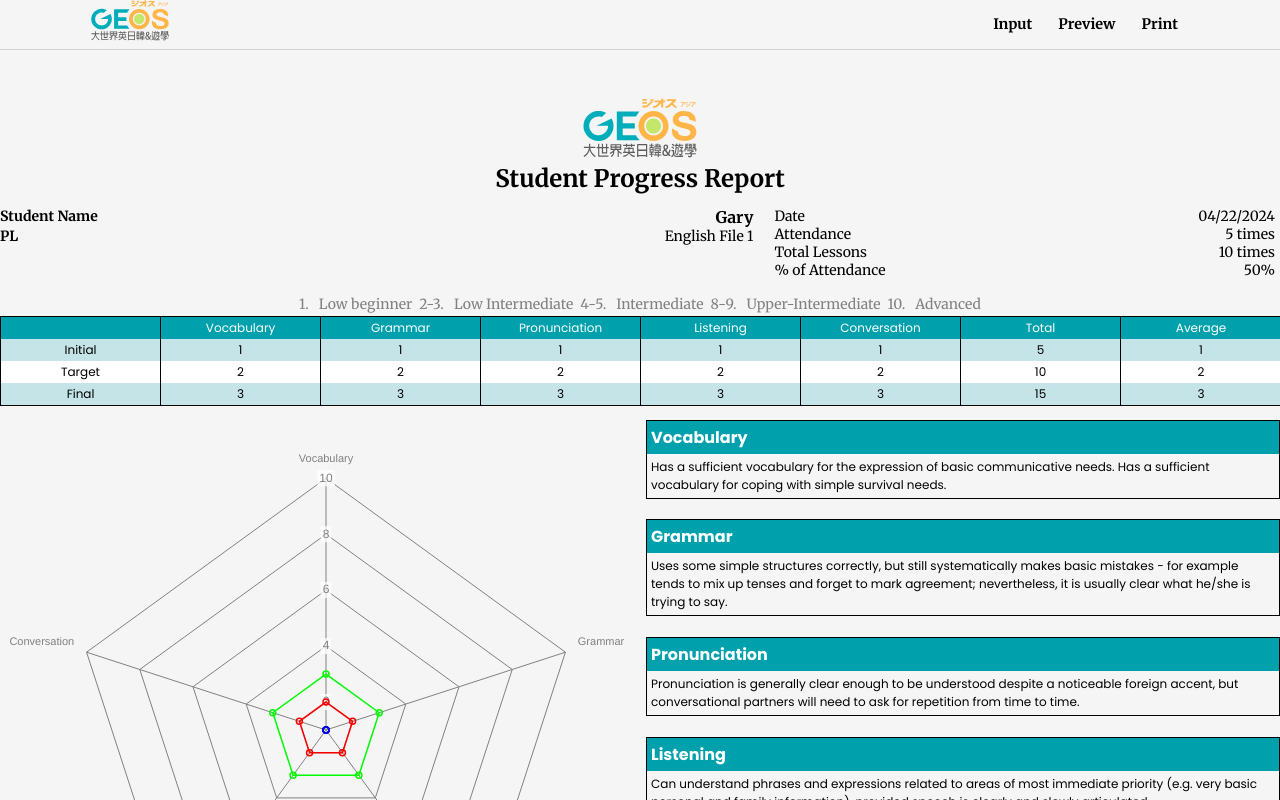
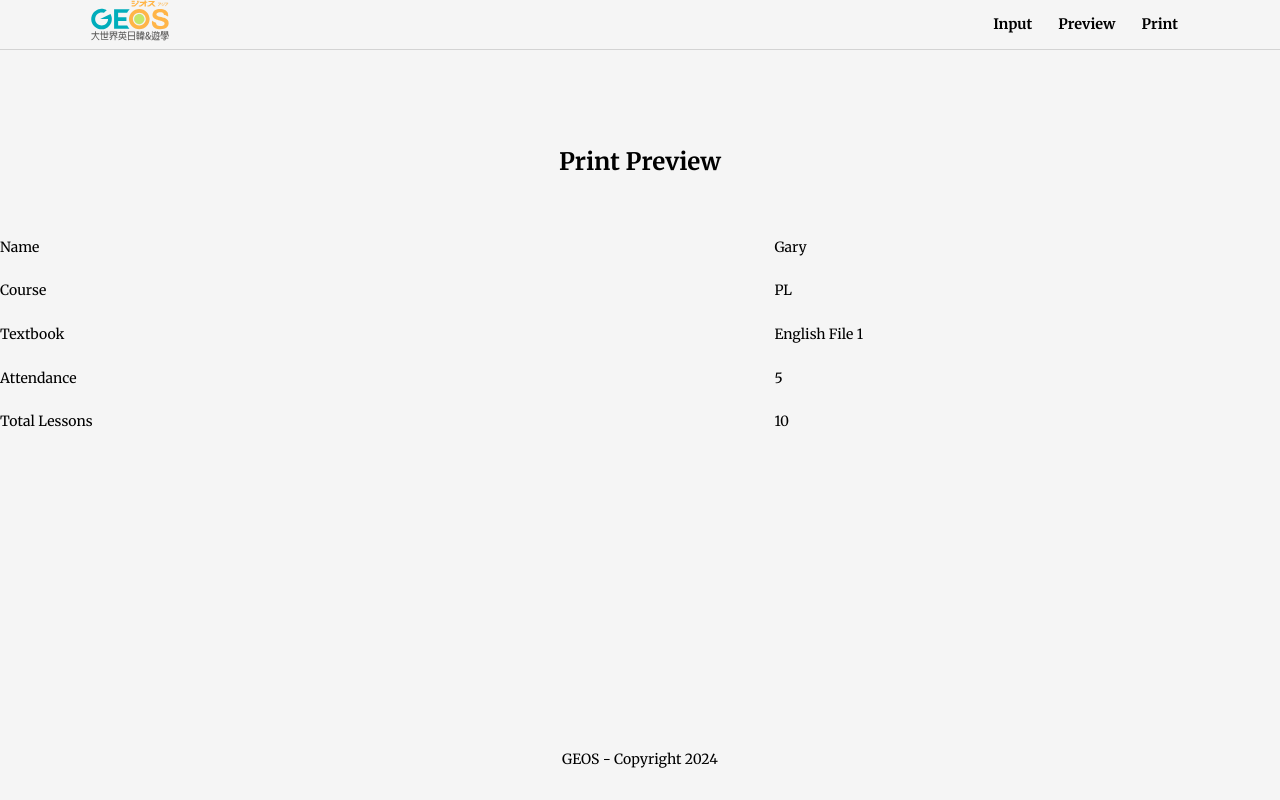
Before and after one commit to xsymmetry9/geos, a React app: page / in a window 1280 px wide. Both pictures are taken after a click on the item "Preview". Shown: the top 800 px of the page. Built offline with nearby package versions, Linux system fonts and the light colour scheme.

Commit message:
Moved style

```diff
--- a/src/pages/App.jsx
+++ b/src/pages/App.jsx
@@ -3,7 +3,7 @@ import Header from "../components/Header/Header"
 import Footer from '../components/Footer/Footer'
 import Form from './Form/Form';
 import Preview from "./Preview/Preview";
-import ToPrint from './ToPrint';
+import Print from './Print/Print';
 import Student from '../components/Student'
 import Level from '../components/Levels'
 
@@ -78,7 +78,7 @@ const App = () =>{
     const contents = {
         "input": <Form data ={data} handleData={handleData} handleLevels={handleLevels} handleSubmit = {handleSubmit} />,
         "preview": <Preview {...data}/>,
-        "print": <ToPrint {...data}/>}
+        "print": <Print {...data}/>}
     return (
         <>
             <Header navControl = {navControl}/>
--- a/src/pages/Preview/Preview.jsx
+++ b/src/pages/Preview/Preview.jsx
@@ -1,11 +1,50 @@
 import React from "react";
-import PlotPage from "../../components/PlotPage";
 import "./Preview.scss";
 
 const Preview = (data) =>{
+    const {
+        name,
+        course,
+        textbook,
+        attendance,
+        totalLessons
+    } = data;
+    console.log(data);
     return(
         <>
-            <PlotPage {...data}/>
+            <div className="block">
+                <h1 className="title">Print Preview</h1>
+            </div>
+            <section id="personalInformation" className="single-columns">
+                    <div className="even-columns">
+                        <p>Name</p>
+                        <p>{name}</p>
+                    </div>
+                    <div className="even-columns">
+                        <p>Course</p>
+                        <p>{course}</p>
+                    </div>
+                    <div className="even-columns">
+                        <p>Textbook</p>
+                        <p>{textbook}</p>
+                    </div>
+                    <div className="even-columns">
+                        <p>Attendance</p>
+                        <p>{attendance}</p>
+                    </div>
+                    <div className="even-columns">
+                        <p>Total Lessons</p>
+                        <p>{totalLessons}</p>
+                    </div>
+            </section>
+            <section id="levelInformation" className="single-columns">
+
+            </section>
+            <section id="feedback">
+
+            </section>
+
+
         </>
 
     )
--- a/src/pages/Preview/Preview.scss
+++ b/src/pages/Preview/Preview.scss
@@ -0,0 +1,11 @@
+.content-container{
+    width: 100%;
+    max-width: 1100px;
+    margin-inline: auto;
+}
+.title{
+    text-align: center;
+}
+.even-columns{
+    display: flex;
+}
--- a/src/pages/Print.jsx
+++ b/src/pages/Print.jsx
@@ -1,33 +1,30 @@
-import React, { useRef, forwardRef } from "react";
-import PlotPage from "../components/PlotPage";
-import ReactToPrint, { PrintContextConsumer } from 'react-to-print';
-import "../styles/print.scss";
+// import React, { useRef, forwardRef } from "react";
+// import PlotPage from "../components/PlotPage";
+// import ReactToPrint, { PrintContextConsumer } from 'react-to-print';
+// import "../styles/print.scss";
 
 
-const ComponentToPrint = forwardRef((props, ref) => {
-    return (
-        <div ref={ref}>
-            <PlotPage {...props} />
-        </div>
-    );
-});
+// const ComponentToPrint = forwardRef((props, ref) => {
+//     return (
+//         <div className="papersize" ref={ref}>
+//             <PlotPage {...props} />
+//         </div>
+//     );
+// });
 
-const Print = (props) => {
-    const contentRef = useRef();
-    return (
+// const Print = (props) => {
+//     const contentRef = useRef();
+//     return (
 
-        <div className="container-print-view">
-            <div className="printContainer">
-                    <ComponentToPrint ref={contentRef} {...props} />
-                </div>
+//         <>
+//             <ComponentToPrint ref={contentRef} {...props} />
+//             <ReactToPrint
+//                 trigger={() => <button className="printBtn">Print</button>}
+//                 content={() => contentRef.current}
+//             />
+//         </>
 
-                <ReactToPrint
-                    trigger={() => <button className="printBtn">Print</button>}
-                    content={() => contentRef.current}
-                />
-        </div>
+//     );
+// }
 
-    );
-}
-
-export default Print;
+// export default Print;
--- /dev/null
+++ b/src/pages/Print/Print.jsx
@@ -0,0 +1,29 @@
+import React, { useRef, forwardRef } from "react";
+import PlotPage from "../../components/PlotPage";
+import ReactToPrint, { PrintContextConsumer } from 'react-to-print';
+import "./print.scss"
+
+const ComponentToPrint = forwardRef((props, ref) => {
+    return (
+        <div className="papersize" ref={ref}>
+            <PlotPage {...props} />
+        </div>
+    );
+});
+
+const Print = (props) => {
+    const contentRef = useRef();
+    return (
+
+        <>
+            <ComponentToPrint ref={contentRef} {...props} />
+            <ReactToPrint
+                trigger={() => <button className="printBtn">Print</button>}
+                content={() => contentRef.current}
+            />
+        </>
+
+    );
+}
+
+export default Print;
--- a/src/styles/print.scss
+++ b/src/pages/Print/print.scss
@@ -1,4 +1,4 @@
-@use "base";
+@use "../../styles/base";
 
 $background-color-dark: rgba(0, 161, 173, 1);
 $background-light: rgba(0, 161, 173, .2);
--- a/src/pages/ToPrint.jsx
+++ /dev/null
@@ -1,15 +0,0 @@
-import React from "react";
-import "../styles/print.scss";
-import Print from "./Print";
-
-const PrintPage = (data) =>{
-    return(
-        <>
-            <div className='print-window papersize'>
-                <Print {...data}/>
-            </div>
-        </>
-
-    )
-}
-export default PrintPage;
--- a/src/styles/preview.scss
+++ /dev/null
@@ -1,180 +0,0 @@
-@use "base";
-
-$background-color-dark: rgba(0, 161, 173, 1);
-$background-light: rgba(0, 161, 173, .2);
-
-h1, h2{
-    text-transform: capitalize;
-}
-h1{
-    font-size: base.$print-font-size-6;
-}
-h2{
-    font-size: base.$print-font-size-3;
-}
-p{
-    font-size: base.$print-font-size-1;
-}
-.papersize
-{
-        margin: auto;
-        background-color: white;
-        padding: 6mm 8mm 6mm 8mm;
-        box-sizing: border-box;
-        font-family: base.$font-secondary;
-    }
-
-.title-container{
-    display: flex;
-    flex-direction: column;
-    justify-content: center;
-
-    .img-container{
-        display: flex;
-        flex-direction: column;
-        margin-inline: auto;
-        justify-content: center;
-        align-items: center;
-        gap: 5px;
-        img{
-            width: 180px;
-            height: 60px;
-        }
-    }
-}
-.two-columns-container{
-    display: grid;
-    grid-template-columns: 1fr 1fr;
-}
-.personalInformation-title{
-    font-weight: 600;
-}
-.studentName{
-    font-size: 1rem;
-}
-.justify-end{
-    justify-self: end;
-    padding-right: 5px;
-}
-
-.even-columns{
-    padding: .8rem 0;
-    display: grid;
-    grid-template-columns: 1.5fr 1fr;
-    // border: 1px solid black;
-    gap: 1rem;
-}
-.graph-levelInfo{
-    margin-top: 14px;
-    display: grid;
-    gap: 12px;
-    grid-template-columns: 1fr 1fr;
-}
-.d-flex{
-    display: flex;
-    color: rgb(129, 129, 129);
-    gap: 10px;
-}
-
-.label-containers{
-    padding: 3px 0;
-    display: flex;
-    justify-content: center;
-    gap: 5px;
-}
-
-.table{
-    width: 100%;
-    font-family: base.$font-secondary;
-    border: 1px solid black;
-    .row{
-        background-color: $background-light;
-        color: white;
-        display: grid;
-        width: 100%;
-        grid-template-columns: repeat(8, 1fr);
-    }
-    .row:nth-child(n+2)
-    {
-        background-color: $background-light;
-        color: black;
-    }
-    .row:nth-child(odd)
-    {
-        background-color: white;
-    }
-    .row:first-child
-    {
-        background-color: $background-color-dark;
-    }
-
-    .col{
-        text-align: center;
-        padding: 2px 0;
-        border-right: 1px solid black;
-    }
-    .col:last-child{
-        border: none;
-    }
-
-    .table-header{
-        text-align: center;
-        text-transform: capitalize;
-    }
-
-}
-.cards-container{
-    display: flex;
-    flex-direction: column;
-    gap: 12px;
-}
-.level-card{
-    border: 1px solid black;
-    font-family: base.$font-secondary;
-    .level-card-title{
-        background-color: $background-color-dark;
-        padding: 4px;
-        color: white;
-    }
-    .level-card-description{
-        padding: 4px;
-    }
-}
-.graph-container{
-    position: relative;
-    aspect-ratio: 1/1;
-}
-.card{
-    height: 200px;
-    .card-title{
-        background-color: $background-color-dark;
-        padding: 4px;
-        color: white;
-    }
-    .card-comment{
-        padding: 6px 8px;
-    }
-    border: 1px solid black;
-}
-
-.signature-section{
-    margin-top: 10px;
-    .signature-line{
-        height: 16px;
-        width: 100%;
-        border-bottom: 2px solid gray;
-    }
-}
-
-.wrapper-two-columns{
-    display: grid;
-    grid-template-columns: 1fr 1fr;
-}
-
-.text-capitalized{
-    text-transform: capitalize;
-}
-
-@media (max-width: 55em){
-
-}
```
